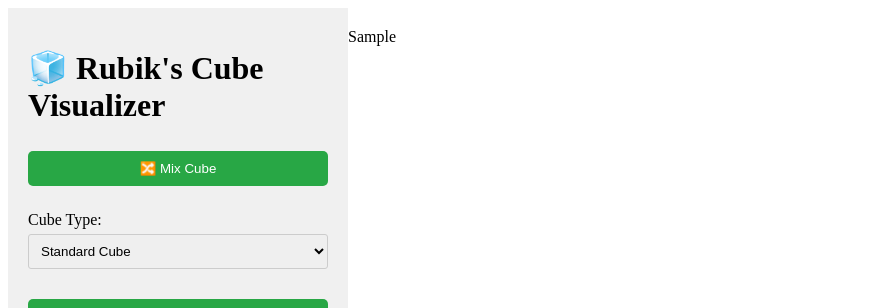
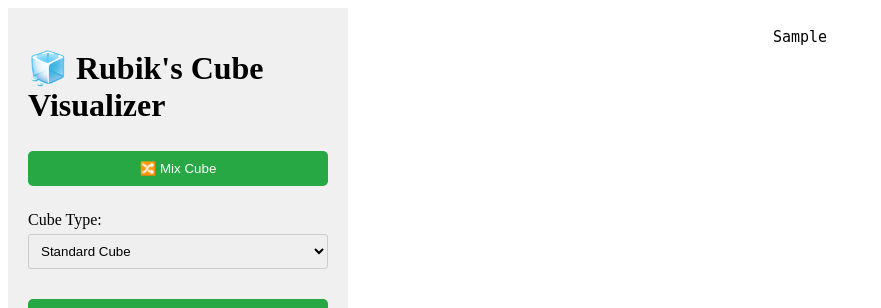
Before and after one commit to nkramer/rubiks, a Flask app: template templates/index.html in a window 1280 px wide. Shown: the top 308 px of the page, without its empty margins (0-881 px from the left). Run offline with Flask 3, Linux system fonts and the light colour scheme; the template is opened without the code that fills it: most values are stand-ins (such as "Sample title", 1, 10 or a date in 2020).

Commit message:
simplify

```diff
--- a/app.py
+++ b/app.py
@@ -30,7 +30,7 @@ def cube_to_html(data, is_colored):
             return f'<div class="cube-cell" {style}>{cell}</div>'
 
     html_cells = [cell_to_html(cell) for row in data for cell in row]
-    return f'<div class="cube-grid"> {"".join(html_cells)}</div>'
+    return "".join(html_cells)
 
 @app.route('/')
 def index():
--- a/templates/index.html
+++ b/templates/index.html
@@ -141,7 +141,7 @@
     </div>
 
     <div class="main-content">
-        <div id="cube-display">
+        <div class="cube-grid" id="cube-display">
             {{ cube_html | safe }}
         </div>
     </div>
```
